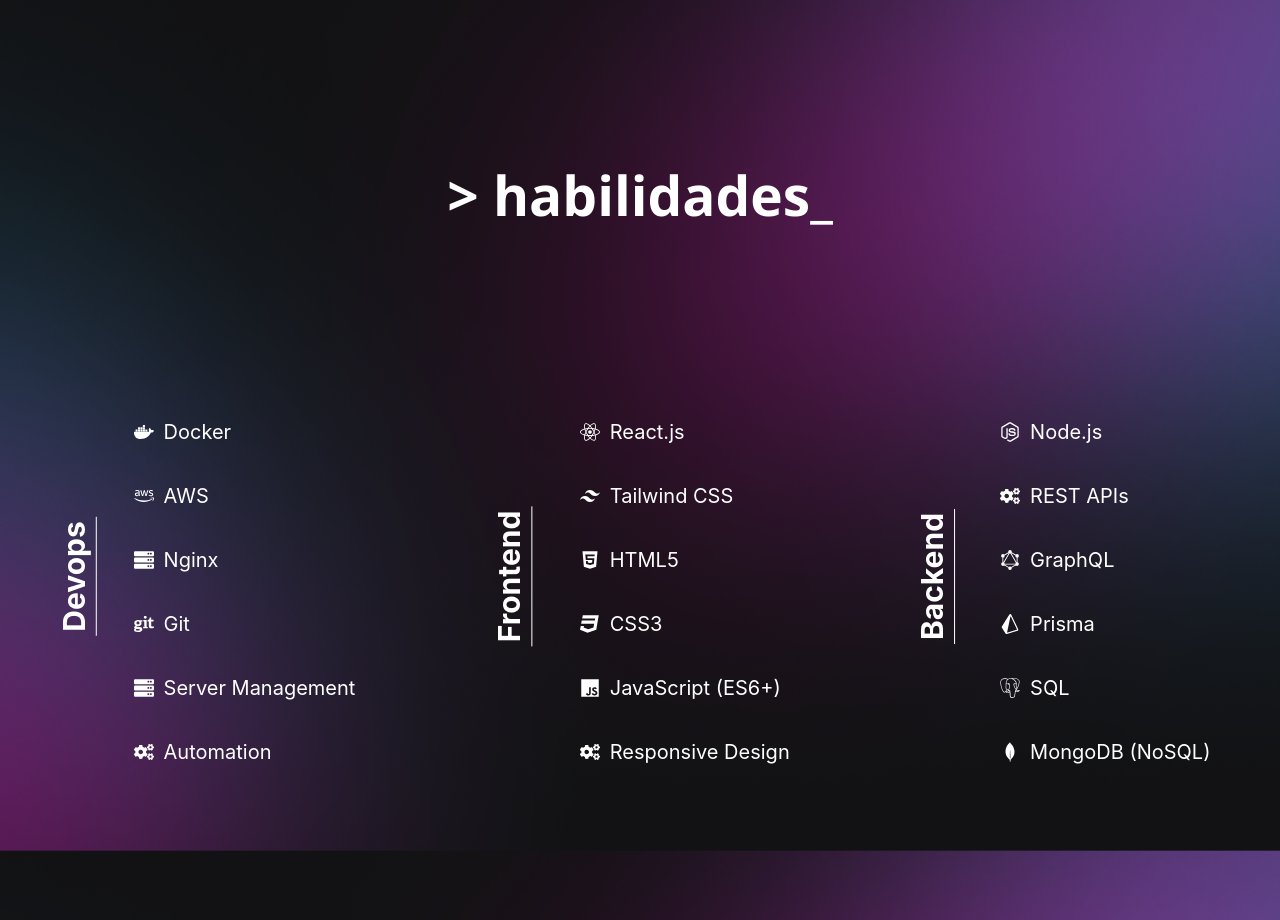
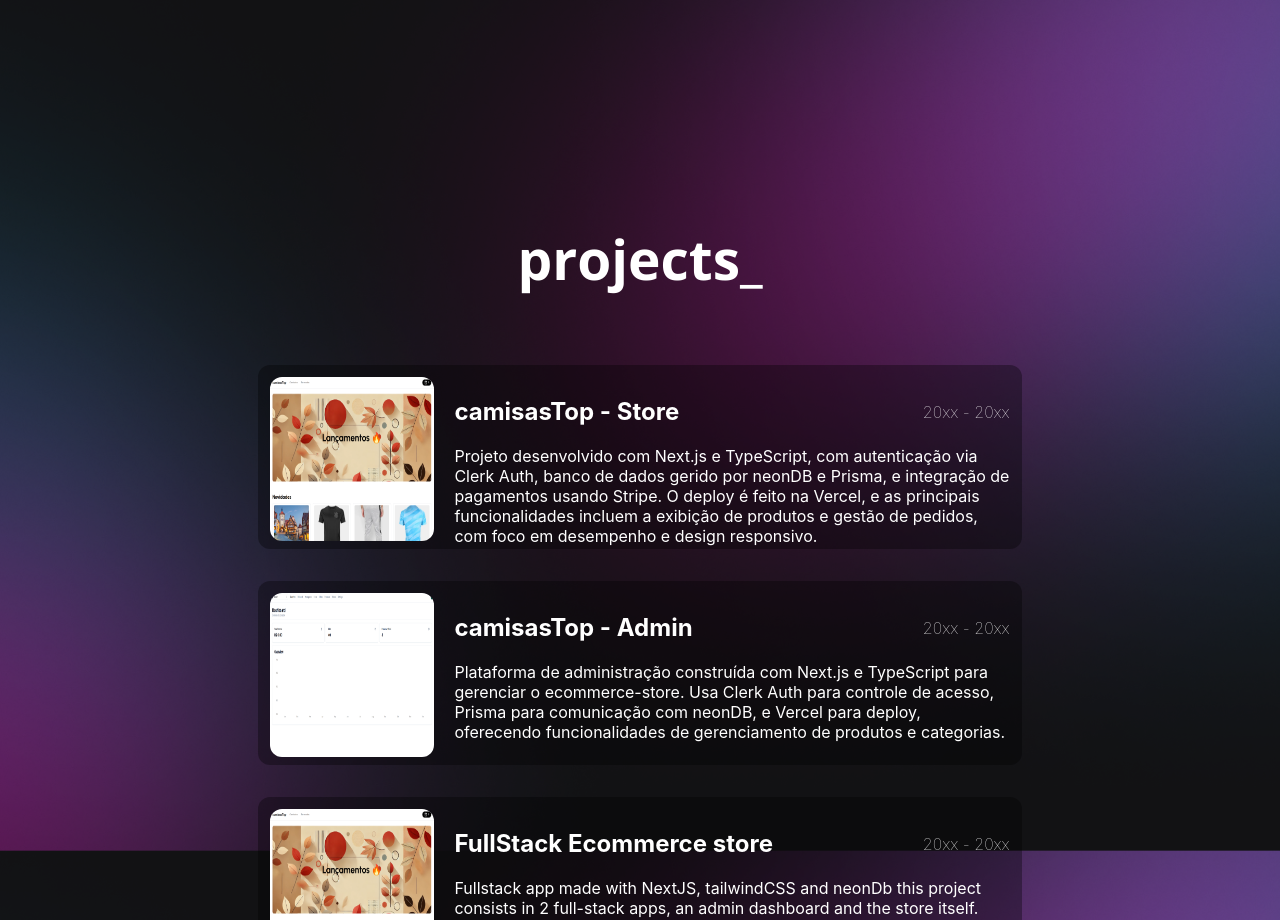
Before and after one commit to ardszsantos/portifolio, a React (Create React App) app: page / in a window 1280 px wide. Shown: the part 1880-2800 px from the top of the page. Built offline with nearby package versions, Linux system fonts and the light colour scheme.

Commit message:
got rid of the skills section as it was looking horrendous

```diff
--- a/src/App.js
+++ b/src/App.js
@@ -2,7 +2,6 @@
 import NavBar from './components/nav-bar';
 import HeroSection from './pages/hero-page';
 import AboutSection from './pages/about-me';
-import SkillsSection from './pages/skills';
 
 import AOS from "aos";
 import "aos/dist/aos.css";
@@ -21,7 +20,6 @@
       <NavBar />
       <HeroSection />
       <AboutSection data-aos="fade-right"/>
-      <SkillsSection data-aos="fade-left"/>
       <ProjectsSection data-aos="fade-up"/>
       <ContactSection />
     </div>
--- a/src/components/nav-bar.js
+++ b/src/components/nav-bar.js
@@ -64,7 +64,6 @@
       <nav className={`navigation ${isOpen ? 'active' : ''}`}>
         {/* Update anchor tags to use smoothScrollToSection */}
         <p><a href="#about" onClick={(e) => smoothScrollToSection(e, 'about')}>{t('nav_about')}</a></p>
-        <p><a href="#skills" onClick={(e) => smoothScrollToSection(e, 'skills')}>{t('nav_skills')}</a></p>
         <p><a href="#projects" onClick={(e) => smoothScrollToSection(e, 'projects')}>{t('nav_projects')}</a></p>
         <p><a href="#contact" onClick={(e) => smoothScrollToSection(e, 'contact')}>{t('nav_contact')}</a></p>
         <LengSwitcher />
--- a/src/components/projectCard.js
+++ b/src/components/projectCard.js
@@ -5,8 +5,14 @@
     <div className='projectCardContainer'>
       <img src={imgUrl} alt={title || 'Project Image'} />
       <div class="CardTextWrapper">
-        <h2>{title}</h2>
+        <div className='upper-card'>
+          <h2>{title}</h2>
+          <p>20xx - 20xx</p>
+        </div>
         <p>{description}</p>
+        <div className='project-info'>
+
+        </div>
       </div>
     </div>
   );
--- a/src/i18n.js
+++ b/src/i18n.js
@@ -23,7 +23,6 @@
 
       // NavBar section
       "nav_about": "#about",
-      "nav_skills": "#skills",
       "nav_projects": "#projects",
       "nav_contact": "#contact",
       "terminal_welcome_message": "Welcome to the terminal! Type 'help' to see available commands.",
@@ -38,8 +37,6 @@
       "about_me_python": "Python",
       "about_me_description_4": "and in Data Analysis.",
 
-      // Skills Section
-      "skills_title": "> skills_",
 
     }
   },
@@ -63,7 +60,7 @@
 
       // NavBar section
       "nav_about": "#sobre",
-      "nav_skills": "#habilidades",
+
       "nav_projects": "#projetos",
       "nav_contact": "#contato",
       "terminal_welcome_message": "Bem-vindo ao terminal! Digite 'help' para ver os comandos disponíveis.",
@@ -78,8 +75,6 @@
       "about_me_python": "Python",
       "about_me_description_4": "e em Análise de Dados.",
 
-      // Skills Section
-      "skills_title": "> habilidades_",
 
     }
   }
--- a/src/pages/projects.js
+++ b/src/pages/projects.js
@@ -7,7 +7,7 @@
 const ProjectsSection = (props) => {
   return (
     <div {...props} className="projects-wrapper">
-      <h1>> projects_</h1>
+      <h1> projects_</h1>
       <ProjectCard imgUrl={camisasTop} title={'camisasTop - Store'} description={`Projeto desenvolvido com Next.js e TypeScript, com autenticação via Clerk Auth, banco de dados gerido por neonDB e Prisma, e integração de pagamentos usando Stripe. O deploy é feito na Vercel, e as principais funcionalidades incluem a exibição de produtos e gestão de pedidos, com foco em desempenho e design responsivo.`}/>
       <ProjectCard imgUrl={camisasTopA} title={'camisasTop - Admin'} description={`Plataforma de administração construída com Next.js e TypeScript para gerenciar o ecommerce-store. Usa Clerk Auth para controle de acesso, Prisma para comunicação com neonDB, e Vercel para deploy, oferecendo funcionalidades de gerenciamento de produtos e categorias.`} />
       <ProjectCard imgUrl={camisasTop} title={'FullStack Ecommerce store'} description={`Fullstack app made with NextJS, tailwindCSS and neonDb
--- a/src/pages/skills.js
+++ /dev/null
@@ -1,54 +0,0 @@
-import { t } from 'i18next';
-import '../styles/skills.css';
-import { FaDocker, FaAws, FaGit, FaNodeJs, FaReact, FaHtml5, FaCss3, FaJs, FaServer, FaCogs } from 'react-icons/fa';
-import { SiTailwindcss, SiGraphql, SiPostgresql, SiMongodb, SiPrisma } from 'react-icons/si';
-import { useTranslation } from 'react-i18next';
-
-const SkillsSection = (props) => {
-  const { t } = useTranslation();
-
-  return (
-    <div {...props} id='habilidades' className='wrapper-three'>
-      <div id='skills' className='container'>
-        <h1>  {t('skills_title')}</h1>
-        <div className="skills-desc">
-          <div className="stack1">
-            <h2 className='rotate border-title devops'>Devops</h2>
-            <div className='skill-list'>
-              <p><FaDocker /> Docker</p>
-              <p><FaAws /> AWS</p>
-              <p><FaServer /> Nginx</p>
-              <p><FaGit /> Git</p>
-              <p><FaServer /> Server Management</p>
-              <p><FaCogs /> Automation</p>
-            </div>
-          </div>
-          <div className="stack2">
-            <h2 className='rotate border-title front'>Frontend </h2>
-            <div className='skill-list'>
-              <p><FaReact /> React.js</p>
-              <p><SiTailwindcss /> Tailwind CSS</p>
-              <p><FaHtml5 /> HTML5</p>
-              <p><FaCss3 /> CSS3</p>
-              <p><FaJs /> JavaScript (ES6+)</p>
-              <p><FaCogs /> Responsive Design</p>
-            </div>
-          </div>
-          <div className="stack3">
-            <h2 className='rotate border-title  back'>Backend</h2>
-            <div className='skill-list'>
-              <p><FaNodeJs /> Node.js</p>
-              <p><FaCogs /> REST APIs</p>
-              <p><SiGraphql /> GraphQL</p>
-              <p><SiPrisma /> Prisma</p>
-              <p><SiPostgresql /> SQL </p>
-              <p><SiMongodb /> MongoDB (NoSQL)</p>
-            </div>
-          </div>
-        </div>
-      </div>
-    </div>
-  );
-}
-
-export default SkillsSection;
--- a/src/styles/projectCard.css
+++ b/src/styles/projectCard.css
@@ -13,6 +13,14 @@
 .projectCardContainer:hover {
   transform: scale(1.1);
 }
+
+.upper-card {
+  display: flex;
+  align-items: center;
+  justify-content: space-between;
+  font-weight: 100;
+}
+
 
 
 .projectCardContainer img {
@@ -32,3 +40,7 @@
 .CardTextWrapper p {
   margin: 0;
 }
+
+.project-info {
+
+}
--- a/src/styles/skills.css
+++ /dev/null
@@ -1,182 +0,0 @@
-.wrapper-three {
-  display: flex;
-  margin-top: 10em;
-  height: 800px;
-  justify-content: center;
-  color: white;
-}
-
-.container {
-  display: flex;
-  flex-direction: column;
-  align-items: center;
-
-}
-
-.wrapper-three h1 {
-  font-size: 55px;
-  font-family: "Open Sans", sans-serif;
-  margin-bottom: 2.5em;
-
-}
-
-.skills-desc {
-  display: flex;
-  align-items: center;
-  justify-content: center;
-  font-size: 15px;
-  gap: 300px;
-}
-
-.rotate {
-  transform: rotate(-90deg);
-  transition: transform 0.3s ease;
-}
-
-
-
-.stack1, .stack2, .stack3 {
-  display: flex;
-  align-items: center;
-  width: 400px;
-  transition: transform 0.3s ease-in-out, flex-direction 0.3s ease;
-
-  font-size: 20px;
-}
-
-.stack1:hover,
-.stack2:hover,
-.stack3:hover {
-  transform: scale(1.2)  ;
-  flex-direction: column;
-
-}
-
-.stack1:hover .rotate,
-.stack2:hover .rotate,
-.stack3:hover .rotate {
-  transform: rotate(0deg);
-  border: none;
-  position: absolute;
-  top: -60px;
-}
-
-
-.border-title {
-  border-bottom: 1px solid white;
-  position: relative;
-  display: inline-block;
-  padding: 4px;
-}
-
-
-
-
-
-.skill-list {
-  margin-top: 30px;
-  font-size: 20px;
-  display: flex;
-  flex-direction: column;
-  justify-content: center;
-}
-
-.skill-list p {
-  display: flex;
-  gap: 10px;
-  align-items: center;
-}
-
-
-
-
-
-
-
-@media (max-width: 800px) {
-.wrapper-three {
-    height: 100%;
-  }
-
-  .container {
-    display: flex;
-    flex-direction: column;
-    align-items: center;
-
-  }
-
-  .wrapper-three h1 {
-    font-size: 45px;
-    font-family: "Open Sans", sans-serif;
-    margin-bottom: 1em;
-
-  }
-
-  .skills-desc {
-    flex-direction: column;
-    gap: 50px;
-
-  }
-
-  .rotate {
-    transform: none;
-  }
-
-  .stack1:hover,
-  .stack2:hover,
-  .stack3:hover {
-    transform: none;
-  }
-  .stack1:hover .rotate,
-  .stack2:hover .rotate,
-  .stack3:hover .rotate {
-    transform: none;
-    position: relative;
-    top: 0;
-  }
-
-  .stack1,
-  .stack2,
-  .stack3 {
-    display: flex;
-    flex-direction: column;
-    align-items: center;
-    justify-content: center;
-    width: 400px;
-    transition: none;
-  }
-
-
-  .border-title {
-    border-bottom: solid 1px white;
-    padding: 10px;
-  }
-
-
-  .skill-list {
-    font-size: 20px;
-    display: flex;
-    flex-direction: column;
-    justify-content: center;
-  }
-
-  .skill-list p {
-    display: flex;
-    gap: 10px;
-    align-items: center;
-  }
-}
-
-
-@media (max-width: 350px) {
-  .container h1 {
-    font-size: 35px;
-  }
-}
-
-
-@media (min-width: 800px) and (max-width: 1600px) {
-  .skills-desc {
-    gap: 25px;
-  }
-}
```
